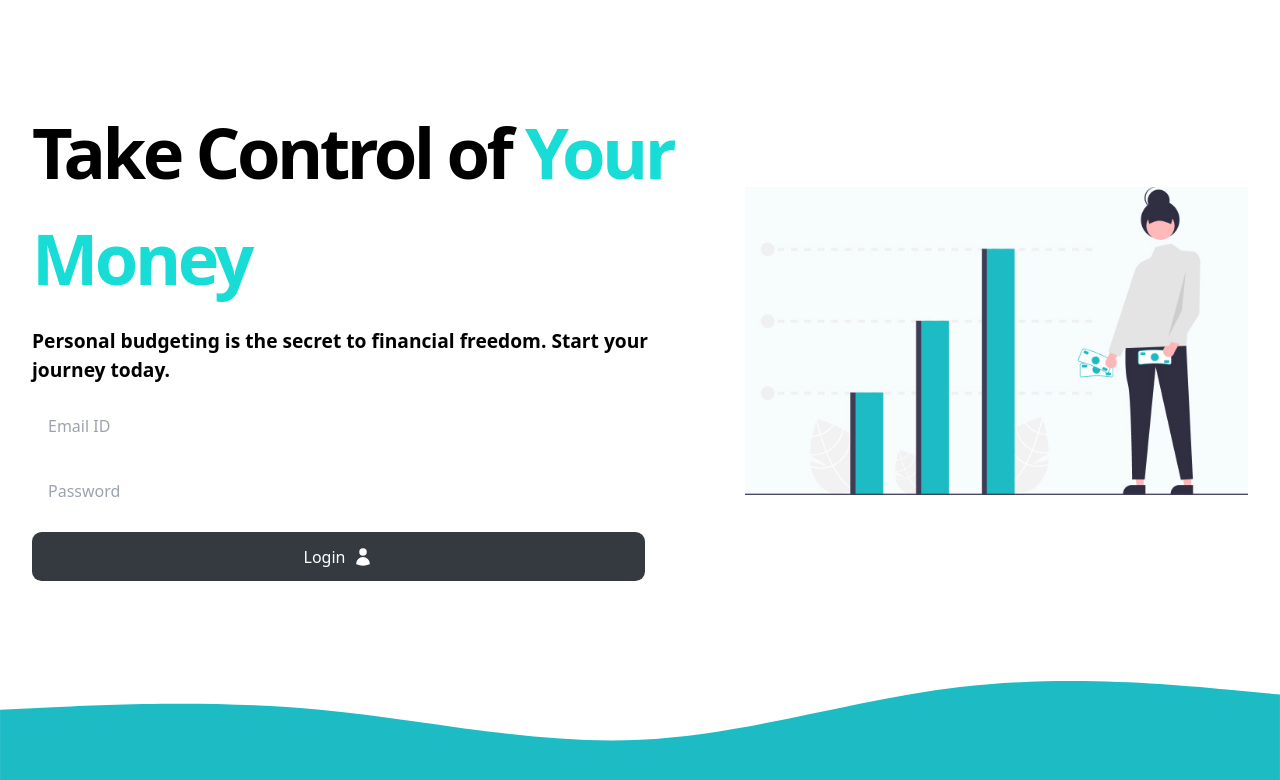
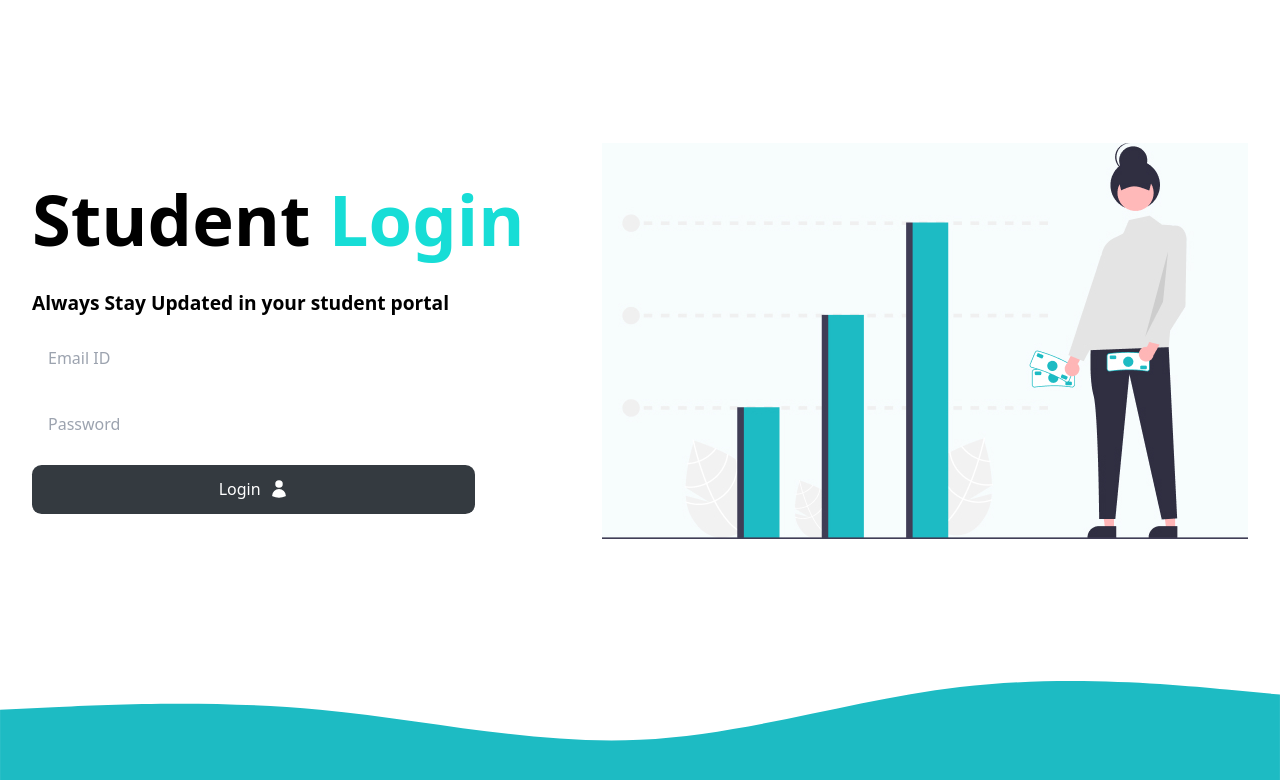
Before and after one commit to Karuna-Singhal/btp-frontend, a React (Create React App) app: page /login in a window 1280 px wide. Shown: the top 780 px of the page. Built offline with nearby package versions, Linux system fonts and the light colour scheme.

Commit message:
loader in login

```diff
--- a/src/components/assignmentCard/AssignmentCard.jsx
+++ b/src/components/assignmentCard/AssignmentCard.jsx
@@ -17,6 +17,12 @@ function AssignmentCard({ assignment, studentAssignment }) {
         <span className="text-primary-black">{assignment.description}</span>
       </div>
       <div className="flex gap-[0.5rem] ">
+        <span className="font-semibold text-primary-orange"> Deadline:</span>
+        <span className="text-primary-black">
+          {formatYearstamp(assignment.deadline)}
+        </span>
+      </div>
+      <div className="flex gap-[0.5rem] ">
         <span className="font-semibold text-primary-orange">
           {" "}
           Maximum Marks:
@@ -24,9 +30,12 @@ function AssignmentCard({ assignment, studentAssignment }) {
         <span className="text-primary-black">{assignment.maximumMarks}</span>
       </div>
       <div className="flex gap-[0.5rem] ">
-        <span className="font-semibold text-primary-orange"> Deadline:</span>
+        <span className="font-semibold text-primary-orange">
+          {" "}
+          Marks Obtained:
+        </span>
         <span className="text-primary-black">
-          {formatYearstamp(assignment.deadline)}
+          {studentAssignment.marksObtained || 0}
         </span>
       </div>
     </div>
--- a/src/components/login/Form.jsx
+++ b/src/components/login/Form.jsx
@@ -1,18 +1,19 @@
 import React from "react";
+import { ClipLoader } from "react-spinners";
 import { UserIcon } from "@heroicons/react/24/solid";
+
 import illustrion from "assets/images/illustration.jpg";
 
-function Form({ email, password, setEmail, setPassword, login }) {
+function Form({ email, password, setEmail, setPassword, login, isLoading }) {
   return (
     <div className="flex grow items-center px-[2rem] gap-[2rem] justify-between">
       <div className="flex flex-col gap-[1rem]">
-        <span className="font-bold text-[4.4rem] tracking-tighter">
-          Take Control of{" "}
-          <span className="text-secondary-teal">Your Money</span>
+        <span className="font-bold text-[4.4rem]">
+          Student <span className="text-secondary-teal">Login</span>
         </span>
         <p className="text-[1.2rem] font-semibold">
-          Personal budgeting is the secret to financial freedom. Start your
-          journey today.
+          {" "}
+          Always Stay Updated in your student portal
         </p>
         <div className="flex flex-col gap-[1rem] w-[90%]">
           <input
@@ -33,11 +34,19 @@ function Form({ email, password, setEmail, setPassword, login }) {
           />
           <button
             type="submit"
-            className="bg-primary-black text-primary-white flex items-center justify-center gap-[0.5rem] px-[1rem] py-[0.8rem] rounded-[0.6rem]"
+            className={`${
+              isLoading ? "bg-secondary-black" : "bg-primary-black"
+            } text-primary-white flex items-center justify-center gap-[0.5rem] px-[1rem] py-[0.8rem] rounded-[0.6rem]`}
             onClick={login}
+            disabled={isLoading}
           >
             <span>Login</span>
             <UserIcon width={20} />
+            {isLoading && (
+              <div className="flex justify-center items-center">
+                <ClipLoader color="#fff" size={18} />
+              </div>
+            )}
           </button>
         </div>
       </div>
--- a/src/pages/auth/login/Login.jsx
+++ b/src/pages/auth/login/Login.jsx
@@ -2,19 +2,22 @@ import { useState } from "react";
 import { useNavigate } from "react-router-dom";
 import { toast } from "react-toastify";
 
-import wave from "assets/svg/wave.svg";
-
 import Form from "components/login/Form";
 import restClient from "restClient";
+
+import wave from "assets/svg/wave.svg";
 
 function Login() {
   const navigate = useNavigate();
 
   const [email, setEmail] = useState("");
   const [password, setPassword] = useState("");
+  const [isLoading, setIsLoading] = useState(false);
 
   const login = async () => {
     try {
+      setIsLoading(true);
+
       const { data } = await restClient({
         method: "POST",
         url: "/auth/login",
@@ -36,12 +39,14 @@ function Login() {
     } catch (error) {
       console.error(error);
       toast.error(error.response.data.message);
+    } finally {
+      setIsLoading(false);
     }
   };
 
   return (
     <div className="flex flex-col h-[100vh]">
-      <Form {...{ email, password, setEmail, setPassword, login }} />
+      <Form {...{ email, password, setEmail, setPassword, login, isLoading }} />
       <img src={wave} alt="" />
     </div>
   );
--- a/src/pages/notFound/NotFound.jsx
+++ b/src/pages/notFound/NotFound.jsx
@@ -4,10 +4,15 @@ import { ArrowUturnLeftIcon } from "@heroicons/react/24/solid";
 function NotFound404() {
   const navigate = useNavigate();
   return (
-    <div className="error">
-      <h1>Page not Found.</h1>
-      <div className="flex-md">
-        <button className="btn btn--dark" onClick={() => navigate(-1)}>
+    <div className="flex flex-col gap-[1rem] items-center pt-[10rem]">
+      <h1 className="text-primary-teal text-[4rem] font-semibold">
+        Page not Found.
+      </h1>
+      <div className="flex">
+        <button
+          className="flex gap-[0.8rem] items-center text-[1.4rem] font-semibold bg-primary-black text-primary-white px-4 py-2 rounded-[1rem]"
+          onClick={() => navigate(-1)}
+        >
           <ArrowUturnLeftIcon width={20} />
           <span>Go Back</span>
         </button>
--- a/tailwind.config.js
+++ b/tailwind.config.js
@@ -5,6 +5,7 @@ module.exports = {
       colors: {
         "primary-white": "#FFFFFF",
         "primary-black": "#343a40",
+        "secondary-black": "#495057",
         "primary-teal": "#1dbbc3",
         "secondary-teal": "#17ddd6",
         "tertiary-teal": "#0c8599",
```
